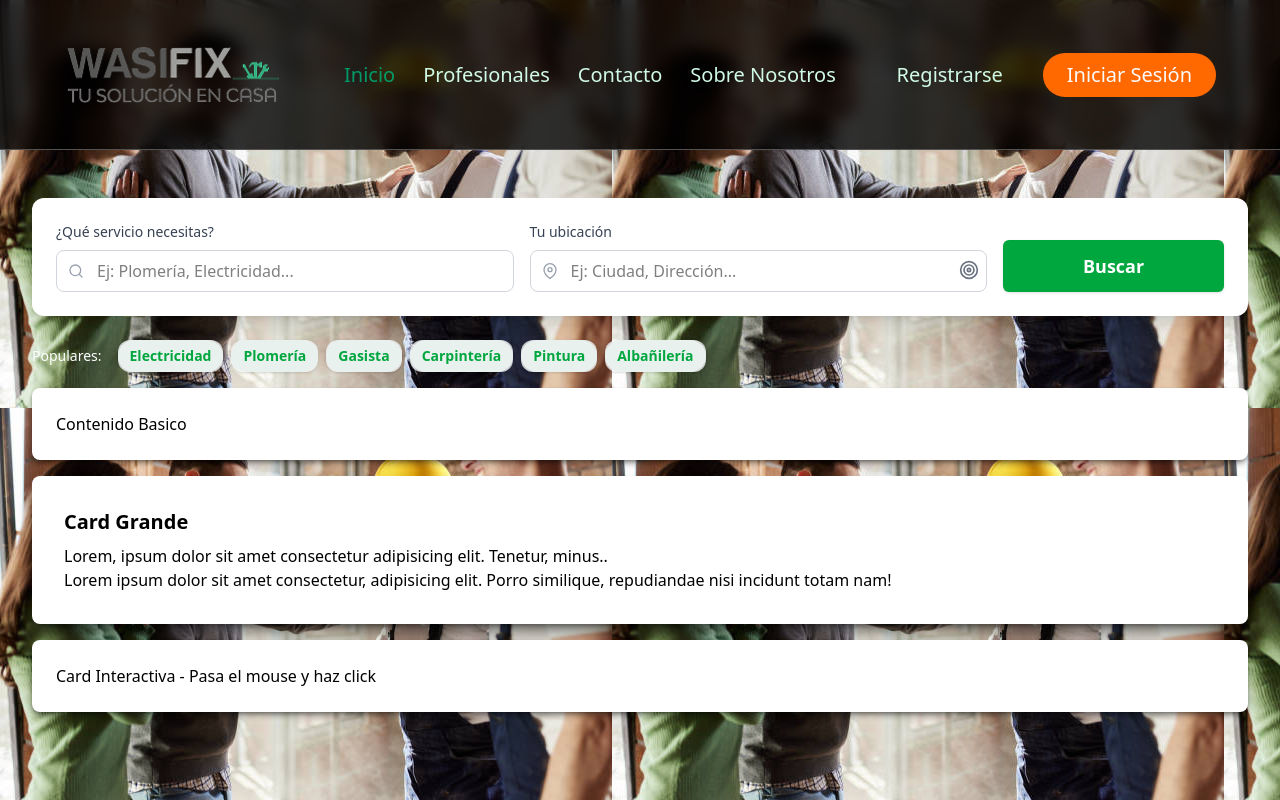
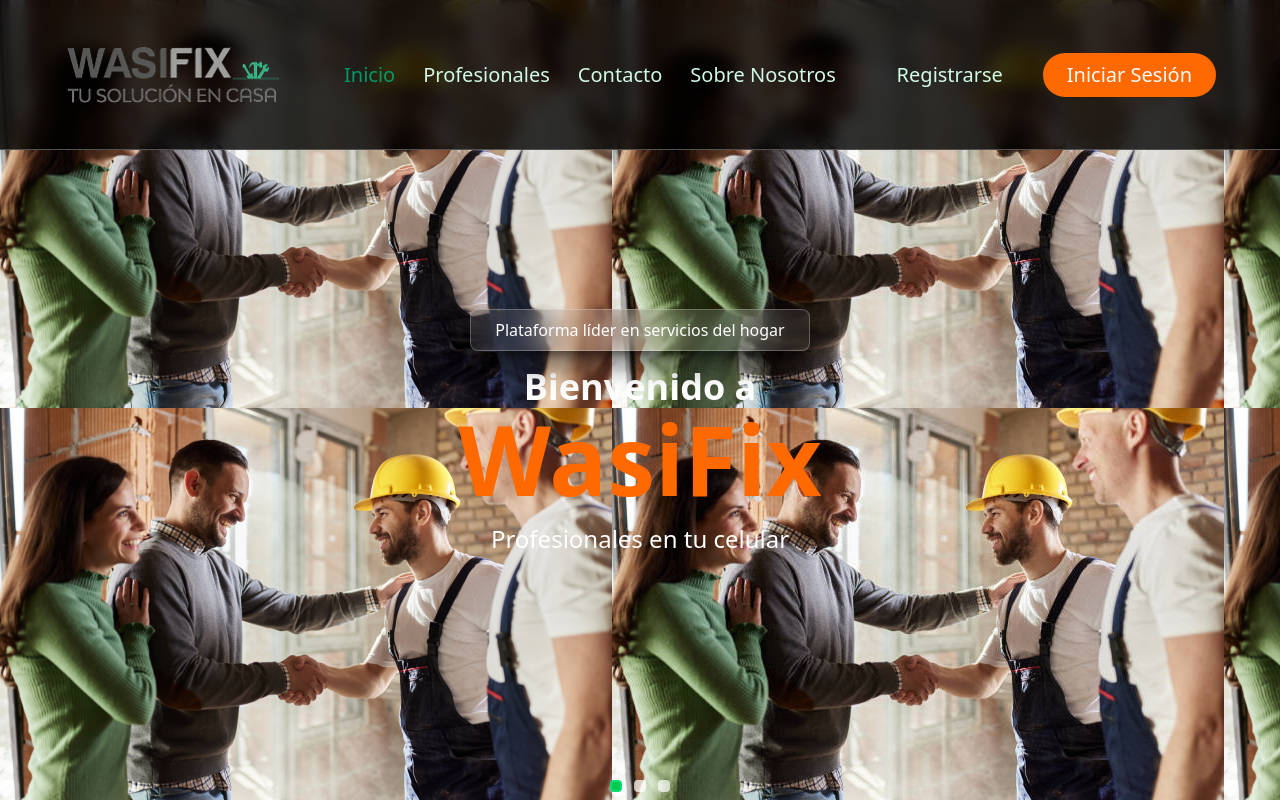
Before and after one commit to Agustin742/Wasifix, a React (Vite) app: page / in a window 1280 px wide. Shown: the top 800 px of the page. Built offline with nearby package versions, Linux system fonts and the light colour scheme.

Commit message:
feat: Agregp el HeroSection

```diff
--- a/package.json
+++ b/package.json
@@ -11,6 +11,8 @@
   },
   "dependencies": {
     "@tailwindcss/vite": "^4.1.17",
+    "embla-carousel-react": "^8.6.0",
+    "framer-motion": "^12.23.25",
     "react": "^19.2.0",
     "react-dom": "^19.2.0",
     "react-icons": "^5.5.0",
--- a/src/App.jsx
+++ b/src/App.jsx
@@ -1,38 +1,22 @@
 import { BrowserRouter } from "react-router"
 import NavBar from "./components/layout/NavBar"
-import Card from "./components/ui/Card"
+import Footer from "./components/layout/Footer"
 
-import Footer from "./components/layout/Footer"
-import SearchBar from "./components/search/SearchBar"
-import Badge from "./components/ui/Badge"
-
+import HeroSection from "./pages/sections/HeroSection"
 
 const App = () => {
   return (
     <BrowserRouter>
       <NavBar />
 
-      <div  className="h-1000 bg-[url('/imgs/mockups/manos.jpg')] p-8 space-y-4">
+        <div  className="h-1000   bg-[url('/imgs/mockups/manos.jpg')]  bg-black/50 p-8 space-y-4">
 
-       <div className="h-[150px]"></div> {/* <<---- si no pongo esto rompe todo el navbar xd  */}
+          <HeroSection />
 
-        <SearchBar />
-        <Card>
-          <p>Contenido Basico </p>
-        </Card>
 
-        <Card padding="lg" shadow="lg">
-          <h2 className="text-xl font-bold mb-2">Card Grande</h2>
-          <p>Lorem, ipsum dolor sit amet consectetur adipisicing elit. Tenetur, minus..</p>
-          <p>Lorem ipsum dolor sit amet consectetur, adipisicing elit. Porro similique, repudiandae nisi incidunt totam nam!</p>
-        </Card>
+        </div>
 
-        <Card hoverable clickable>
-          <p>Card Interactiva - Pasa el mouse y haz click</p>
-        </Card>
-      </div>
-    <Footer />
-
+      <Footer />
     </BrowserRouter>
   )
 }
--- a/src/components/layout/Footer.jsx
+++ b/src/components/layout/Footer.jsx
@@ -2,7 +2,7 @@
 
 const Footer = () => {
   return (
-    <footer className="absolute bottom-end left-0 w-full py-10 px-4 bg-black/75 backdrop-blur-sm text-white">
+    <footer className="absolute bottom-end left-0 w-full py-10 px-4 bg-black/75 backdrop-blur-sm text-white ">
       <div className="max-w-sm mx-auto md:max-w-4xl">
         <img
           src="/imgs/logos/wasiFixFooter.svg"
--- /dev/null
+++ b/src/pages/sections/HeroSection.jsx
@@ -0,0 +1,99 @@
+import React, { useState } from 'react';
+import { motion } from 'framer-motion';
+
+// --- Configuración de Animación ---
+const containerVariants = {
+  hidden: {},
+  visible: {
+    transition: {
+      staggerChildren: 0.3, // Delay entre cada elemento animado
+    },
+  },
+};
+
+const itemVariants = {
+  hidden: { opacity: 0, y: 20 },
+  visible: {
+    opacity: 1,
+    y: 0,
+    transition: {
+      duration: 0.6,
+      ease: 'easeOut',
+    },
+  },
+};
+
+const HeroSection = () => {
+  // Estado para manejar el "slide" activo, como en un carrusel.
+  const [activeIndex, setActiveIndex] = useState(0);
+  const slides = [0, 1, 2]; // 3 puntos de navegación
+
+  return (
+    <section
+      className="relative h-screen w-full flex items-center justify-center text-white"
+      // La imagen de fondo se define aquí. Asegúrate de que la ruta sea correcta.
+
+    >
+
+      {/* Contenedor del contenido principal (centrado y animado) */}
+      <motion.div
+        className="relative z-10 flex flex-col items-center text-center px-4"
+        variants={containerVariants}
+        initial="hidden"
+        animate="visible"
+      >
+        {/* "Píldora" superior */}
+        <motion.div
+          className="mb-4 border border-white/25 bg-[#CECECE]/10  backdrop-blur-lg rounded-lg px-6 py-2 text-sm sm:text-base shadow-xl shadow-black/50"
+          variants={itemVariants}
+        >
+          Plataforma líder en servicios del hogar
+        </motion.div>
+
+        {/* Título principal */}
+        <motion.h4
+          className="font-bold text-4xl sm:text-3xl md:text-4xl"
+          variants={itemVariants}
+        >
+          Bienvenido a
+        </motion.h4>
+
+        <motion.h1
+          className="font-bold text-6xl sm:text-7xl md:text-8xl text-orange-500 mt-1"
+          variants={itemVariants}
+        >
+          WasiFix
+        </motion.h1>
+
+        {/* Subtítulo */}
+        <motion.p
+          className="mt-4 text-lg sm:text-xl md:text-2xl"
+          variants={itemVariants}
+        >
+          Profesionales en tu celular
+        </motion.p>
+      </motion.div>
+
+      {/* Puntos de navegación en la parte inferior */}
+      <div className="absolute bottom-10 left-1/2 -translate-x-1/2 flex space-x-3 z-10">
+        {slides.map((index) => (
+          <button
+            key={index}
+            onClick={() => setActiveIndex(index)}
+            className="transition-all duration-300"
+          >
+            {activeIndex === index ? (
+              // Indicador activo: Cuadrado con borde verde y fondo transparente
+              <div className="w-3 h-3 bg-green-500 border-2 border-green-400 rounded-sm"></div>
+            ) : (
+              // Indicador inactivo: Cuadrado blanco sólido
+              <div className="w-3 h-3 bg-white/70 rounded-sm hover:bg-white"></div>
+            )}
+          </button>
+        ))}
+      </div>
+    </section>
+  );
+};
+
+export default HeroSection;
```
Also changed, not shown: 1 other file (tests, documents, lock files or other folders).
